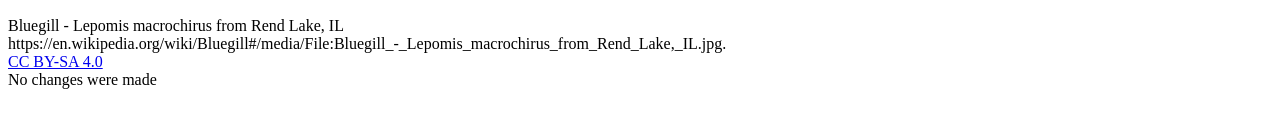
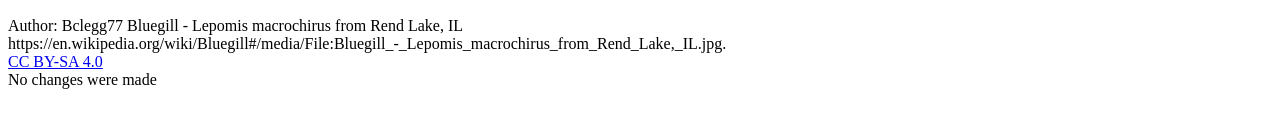
Before and after one commit to NateSandula/NateSandula.github.io, a plain HTML site: page StarterGallery.html in a window 1280 px wide. Shown: the part 383-510 px from the top of the page. Drawn offline with Linux system fonts and the light colour scheme.

Commit message:
Update StarterGallery.html

```diff
--- a/StarterGallery.html
+++ b/StarterGallery.html
@@ -14,7 +14,9 @@
     <img src = "https://upload.wikimedia.org/wikipedia/commons/thumb/d/d5/Detailed_underwater_photo_of_smallmouth_bass_fish_micropterus_dolomieu.jpg/1024px-Detailed_underwater_photo_of_smallmouth_bass_fish_micropterus_dolomieu.jpg"
       alt = "Smallmouth Bass"
       height = "300px"/>
-    <p>Bluegill - Lepomis macrochirus from Rend Lake, IL<br>
+    <p>
+      Author: Bclegg77
+      Bluegill - Lepomis macrochirus from Rend Lake, IL<br>
       https://en.wikipedia.org/wiki/Bluegill#/media/File:Bluegill_-_Lepomis_macrochirus_from_Rend_Lake,_IL.jpg.<br>
       <a href = "https://creativecommons.org/licenses/by-sa/4.0/" target = "_blank">CC BY-SA 4.0</a><br>
       No changes were made
```
